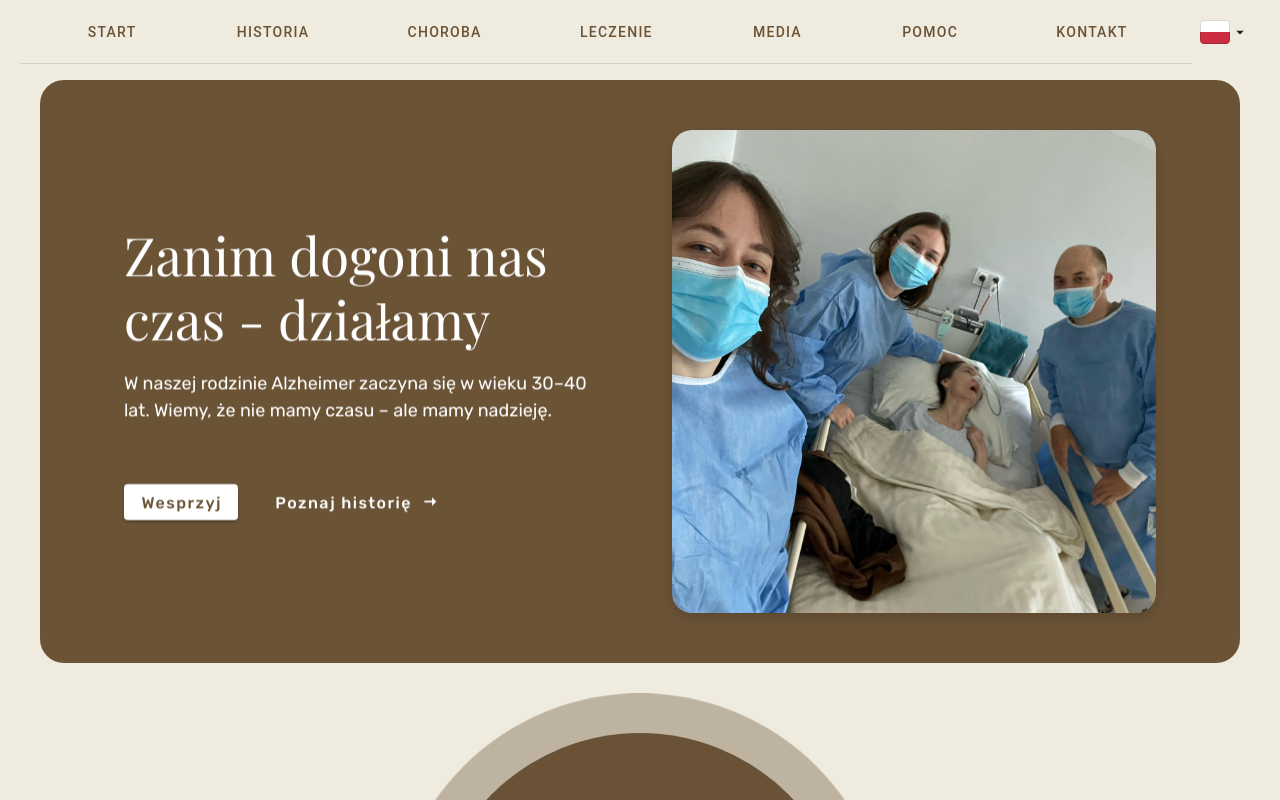
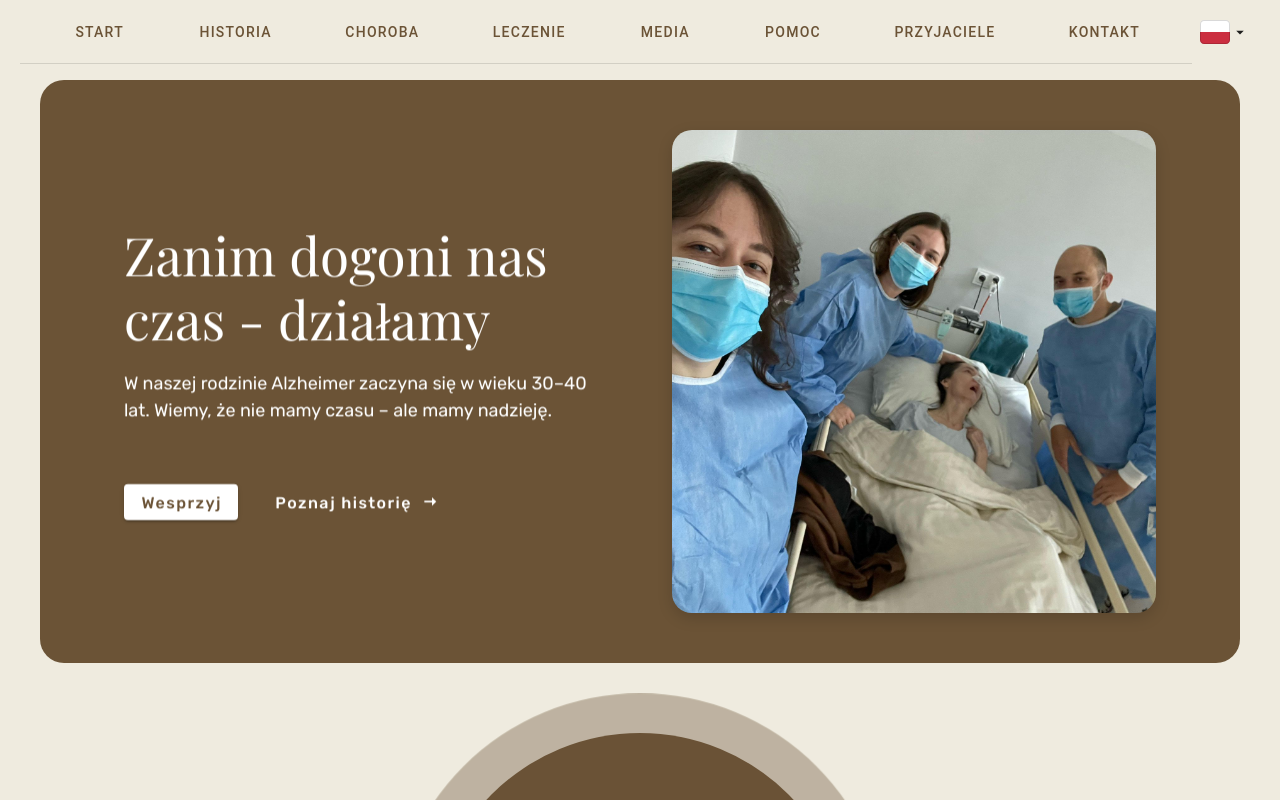
Before and after one commit to PatrykJarzynka/Memory, a Vue app: page / in a window 1280 px wide. Shown: the top 800 px of the page. Built offline with nearby package versions, Linux system fonts and the light colour scheme; a small style sheet from the web is missing; a web font is replaced by a local one.

Commit message:
Implemented translation for header items

```diff
--- a/src/components/core/Header.vue
+++ b/src/components/core/Header.vue
@@ -1,14 +1,14 @@
 <script setup lang="ts">
 
-import {useDisplay} from "vuetify/framework"
-import type {Language} from "@/interfaces/Language.ts";
-import {LanguageType} from "@/enums/LanguageType.ts";
+  import type { Language } from "@/interfaces/Language.ts"
+  import { useI18n } from "vue-i18n"
+  import { useDisplay } from "vuetify/framework"
+  import { LanguageType } from "@/enums/LanguageType.ts"
 
-const { xs } = useDisplay();
+  const { xs, smAndDown } = useDisplay()
   const router = useRouter()
   const currentRoute = useRoute()
-import {useI18n} from "vue-i18n";
-const { locale } = useI18n();
+  const { locale, t } = useI18n()
 
   interface HeaderItem {
     title: string;
@@ -17,43 +17,49 @@ const { locale } = useI18n();
 
   const headerItems: HeaderItem[] = [
     {
-      title: "Start",
+      title: t("header.item1"),
       action: () => {
         return
       },
     },
     {
-      title: "Historia",
+      title: t("header.item2"),
       action: () => {
         return
       },
     },
     {
-      title: "Choroba",
+      title: t("header.item3"),
       action: () => {
         return
       },
     },
     {
-      title: "Leczenie",
+      title: t("header.item4"),
       action: () => {
         return
       },
     },
     {
-      title: "Media",
+      title: t("header.item5"),
       action: () => {
         return
       },
     },
     {
-      title: "Pomoc",
+      title: t("header.item6"),
       action: () => {
         return
       },
     },
     {
-      title: "Kontakt",
+      title: t("header.item7"),
+      action: () => {
+        return
+      },
+    },
+    {
+      title: t("header.item8"),
       action: () => {
         return
       },
@@ -63,34 +69,34 @@ const { locale } = useI18n();
   const supportedLanguages: Language[] = [
     {
       type: LanguageType.PL,
-      flagSvg: '/src/assets/polish-flag.svg',
-      locale: 'pl',
+      flagSvg: "/src/assets/polish-flag.svg",
+      locale: "pl",
     },
     {
       type: LanguageType.EN,
-      flagSvg: '/src/assets/english-flag.svg',
-      locale: 'en',
+      flagSvg: "/src/assets/english-flag.svg",
+      locale: "en",
     },
   ]
 
-  const selectedLanguage = computed(() => supportedLanguages.find((language) => language.locale === locale.value))
-  const drawer = ref(false);
+  const selectedLanguage = computed(() => supportedLanguages.find(language => language.locale === locale.value))
+  const drawer = ref(false)
 
-  watch(() => currentRoute.path, (newPath) => {
-    locale.value = newPath.startsWith('/en') ? 'en' : 'pl'
+  watch(() => currentRoute.path, newPath => {
+    locale.value = newPath.startsWith("/en") ? "en" : "pl"
   }, { immediate: true })
 
-  function onLanguageClick(languageType: LanguageType): void {
+  function onLanguageClick (languageType: LanguageType): void {
     const newLanguage = supportedLanguages.find(lang => lang.type === languageType)
 
     if (newLanguage === selectedLanguage.value) {
       return
     }
 
-    if (newLanguage?.type !== LanguageType.PL) {
+    if (newLanguage?.type === LanguageType.PL) {
+      router.push("/")
+    } else {
       router.push(`/${newLanguage?.locale}`)
-    } else {
-      router.push('/')
     }
   }
 
@@ -104,10 +110,10 @@ const { locale } = useI18n();
   >
     <v-container class="header-container">
       <v-row
-        v-if="xs"
+        v-if="smAndDown"
         no-gutters
       >
-        <v-col class="justify-end d-flex">
+        <v-col class="justify-start d-flex">
           <v-app-bar-nav-icon variant="text" @click.stop="drawer = !drawer"/>
         </v-col>
       </v-row>
@@ -217,6 +223,11 @@ const { locale } = useI18n();
   margin-left: auto;
   margin-right: auto;
   background-color: rgb(var(--v-theme-background)) !important;
+  border-bottom: thin solid rgba(var(--v-border-color), var(--v-border-opacity));
+
+  @media only screen and (width >= 960px) {
+    border-bottom: none;
+  }
 
   :deep(.v-toolbar__content) {
     overflow: initial;
@@ -227,7 +238,10 @@ const { locale } = useI18n();
   display: flex;
   align-items: center;
   height: 100%;
+
+  @media only screen and (width >= 960px) {
     border-bottom: thin solid rgba(var(--v-border-color), var(--v-border-opacity));
+  }
 
   @media only screen and (min-width: 1920px) {
     max-width: 1500px;
--- a/src/locales/en.ts
+++ b/src/locales/en.ts
@@ -1,6 +1,16 @@
 export default {
   general: {
     supportButton: 'Support us',
+  },
+  header: {
+    item1: "Start",
+    item2: "History",
+    item3: "Disease",
+    item4: "Treatment",
+    item5: "Media",
+    item6: "Support",
+    item7: 'Friends',
+    item8: "Contact",
   },
   hero: {
     title: 'Act before time catches up',
--- a/src/locales/pl.ts
+++ b/src/locales/pl.ts
@@ -1,6 +1,16 @@
 export default {
   general: {
     supportButton: 'Wesprzyj',
+  },
+  header: {
+    item1: "Start",
+    item2: "Historia",
+    item3: "Choroba",
+    item4: "Leczenie",
+    item5: "Media",
+    item6: "Pomoc",
+    item7: 'Przyjaciele',
+    item8: "Kontakt",
   },
   hero: {
     title: 'Zanim dogoni nas czas - działamy',
```
Lines whose indentation alone changed are shown as unchanged.
